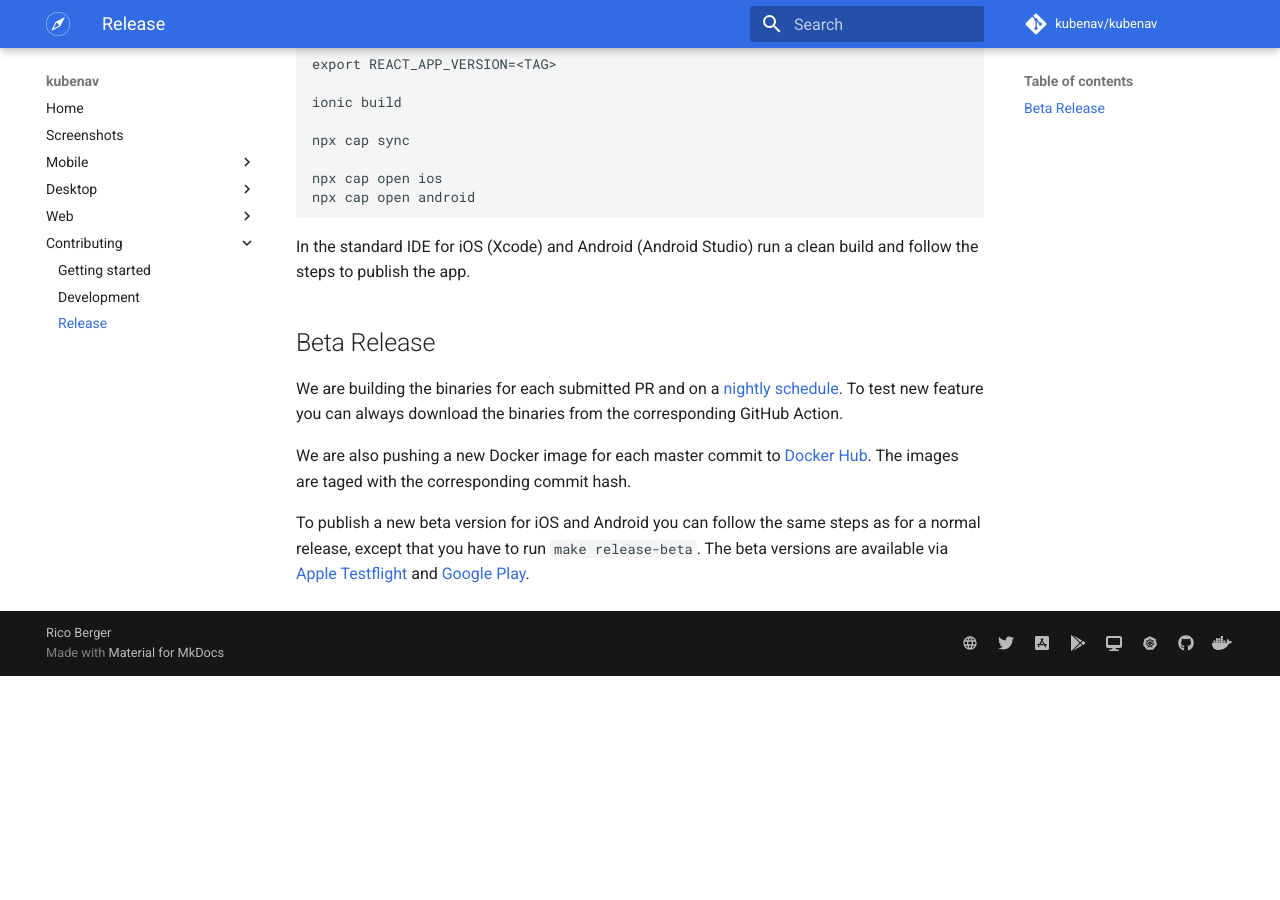
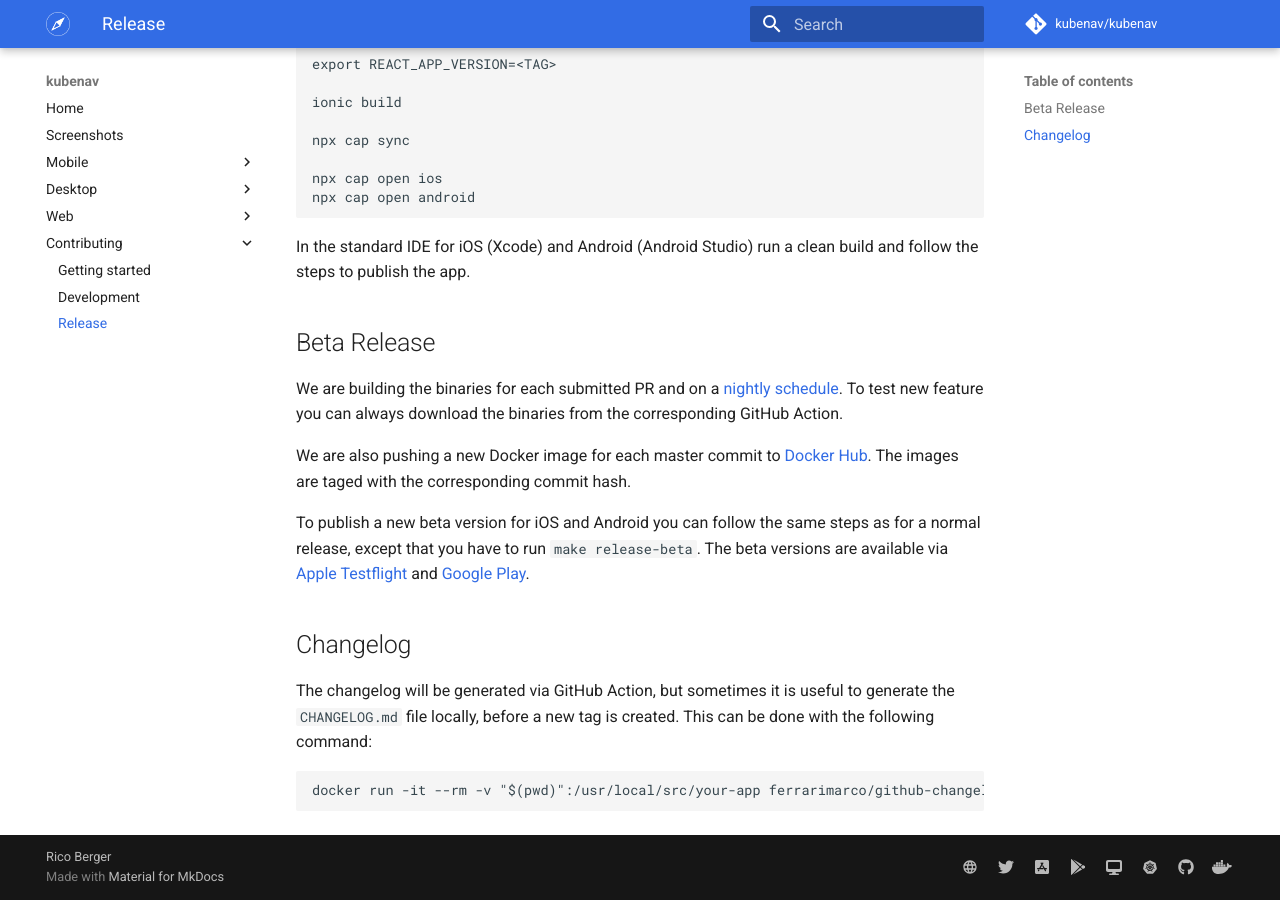
Before and after one commit to kubenav/docs, an MkDocs documentation site: the page built from docs/contributing/release.md, in a window 1280 px wide and 900 px high, scrolled down 864 px. Built offline with MkDocs 1.6.1 and Material for MkDocs 9.7.7, drawn with Linux system fonts in a browser that asks for light colours; comment, search, counter and statistics services are not loaded; before the commit the page ends 1540 px from its top, so only the background shows below that.

Commit message:
Add command to generate changelog

````diff
--- a/docs/contributing/release.md
+++ b/docs/contributing/release.md
@@ -45,3 +45,11 @@ We are building the binaries for each submitted PR and on a [nightly schedule](h
 We are also pushing a new Docker image for each master commit to [Docker Hub](https://hub.docker.com/r/kubenav/kubenav). The images are taged with the corresponding commit hash.
 
 To publish a new beta version for iOS and Android you can follow the same steps as for a normal release, except that you have to run `make release-beta`. The beta versions are available via [Apple Testflight](https://testflight.apple.com/join/RQUFGkHi) and [Google Play](https://play.google.com/apps/testing/io.kubenav.kubenav).
+
+## Changelog
+
+The changelog will be generated via GitHub Action, but sometimes it is useful to generate the `CHANGELOG.md` file locally, before a new tag is created. This can be done with the following command:
+
+```sh
+docker run -it --rm -v "$(pwd)":/usr/local/src/your-app ferrarimarco/github-changelog-generator --user=kubenav --project=kubenav --token=<TOKEN>
+```
````
